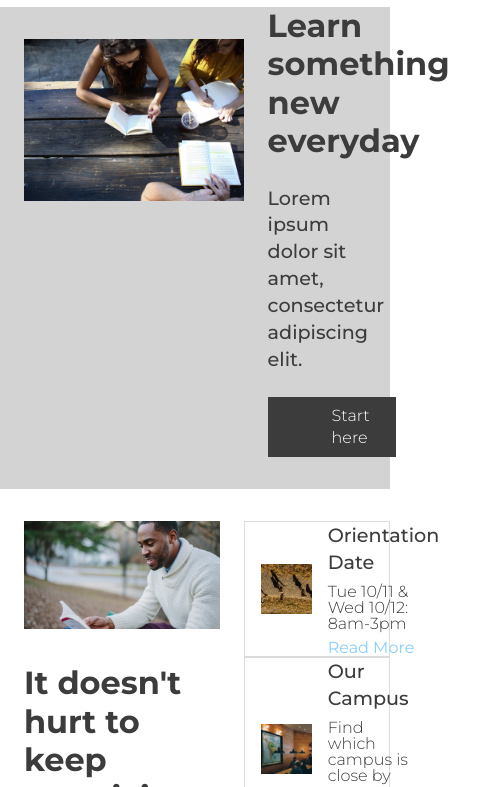
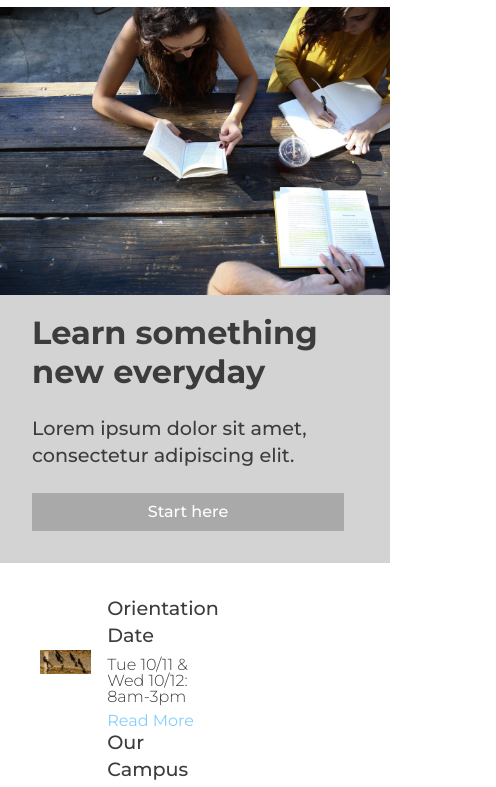
Before and after one commit to rayaj831/colmar-academy, a plain HTML site: page index.html in a window 390 px wide. Shown: the part 57-844 px from the top of the page, 496 px wide, since content can reach past the window. Drawn offline with Linux system fonts and the light colour scheme.

Commit message:
Added mobile banner styling

```diff
--- a/index.html
+++ b/index.html
@@ -39,7 +39,7 @@
 	</header>
 
 	<!-- Banner Section -->
-	<div class="main banner flex">
+	<div class="banner flex">
 
 		<div class="banner-image">
 			<img src="resources/images/banner.jpg" alt="banner-image" />
@@ -59,7 +59,7 @@
 	<!-- On Campus Section -->
 	<div id="campus" class="flex">
 
-		<div class="main-content">
+		<div class="main-content desktop">
 			<img src="resources/images/information-main.jpg" alt="information-main-image" />
 			<h1 class="learn">It doesn't hurt to keep practicing</h1>
 			<div class="description">
@@ -104,7 +104,7 @@
 			</div>
 
 			<!-- On Campus Mobile Sidebar -->
-			<div class="highlight mobile flex">
+			<div class="highlight mobile">
 				<img src="resources/images/information-orientation-mobile.jpg" alt="orientation" />
 				<div class="info-text">
 					<h2>Orientation Date</h2>
--- a/resources/css/style.css
+++ b/resources/css/style.css
@@ -326,6 +326,11 @@ footer nav li {
 
 /* Mobile Section */
 @media only screen and (max-width: 470px) {
+	/* Mobile Universal Styles */
+	.desktop {
+		display: none;
+	}
+
 
 	/* Mobile Header Section */
 	header {
@@ -350,10 +355,40 @@ footer nav li {
 		width: 100%;
 	}
 
-	header .desktop {
-		display: none;
+
+
+	/* Mobile Banner Section */
+	.banner {
+		display: block;
+		padding: 0 0 2rem 0;
+		width: 100%;
 	}
 
+	.banner-image {
+		max-width: 100%;
+	}
+
+	.banner-text {
+		width: 80%;
+		margin: 0;
+		padding: 1rem 1rem 0 2rem;
+	}
+
+	.banner .button {
+	color: rgb(255, 255, 255);
+	background-color: rgb(169, 169, 169);
+	line-height: 1.4;
+	font-weight: 500;
+	padding: .5rem 2.5rem;
+	text-align: center;
+
+}
 
 
+	/* Mobile Campus Section */
+
+	#campus .mobile {
+		display: flex;
+		border: 0;
+	}
 }
```
